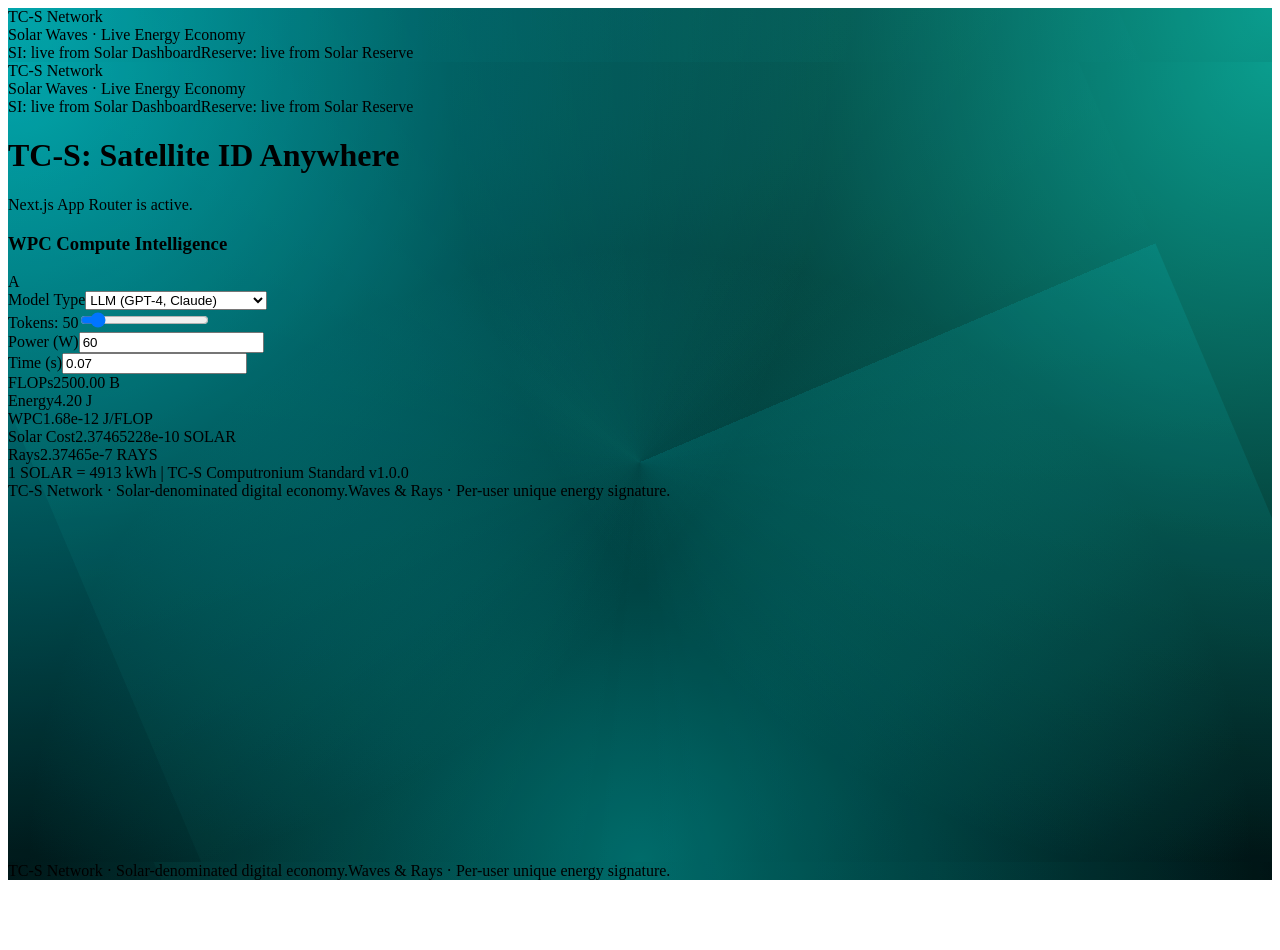
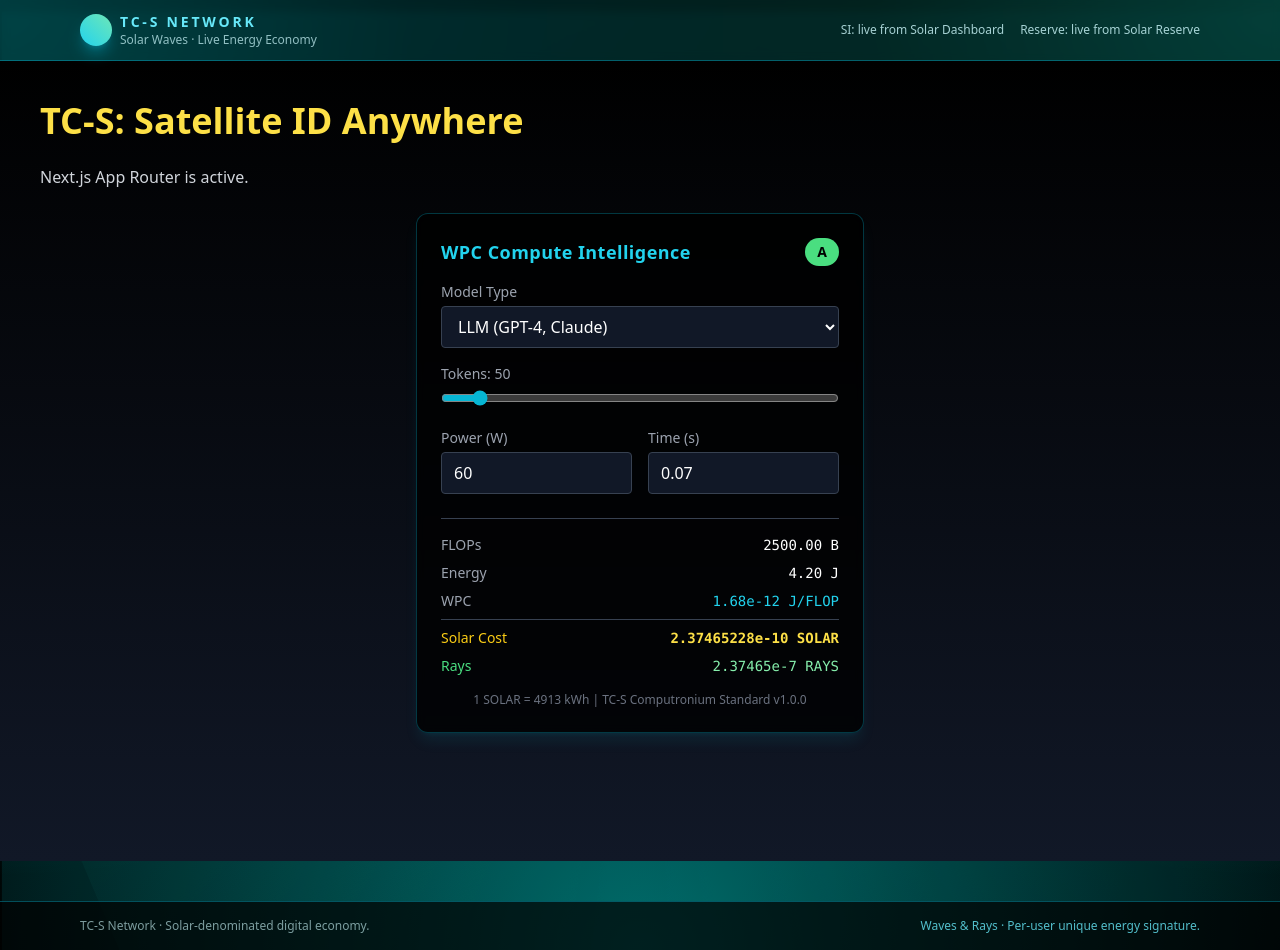
Before and after one commit to tdfranklin101-ui/TC-S-Network-Satellite-ID-Anywhere, a Next.js app: page / in a window 1280 px wide. Before the commit the page ends 888 px from the top, so only its background shows below. Built offline with nearby package versions, Linux system fonts and the light colour scheme.

Commit message:
fix: Clean layout.tsx and remove src/ conflicts

```diff
--- a/app/layout.tsx
+++ b/app/layout.tsx
@@ -1,20 +1,17 @@
 import TCSFooter from "@/components/tcs/TCSFooter";
 import TCSTopNav from "@/components/tcs/TCSTopNav";
 import TCSSolarBackground from "@/components/tcs/TCSSolarBackground";
+import "./globals.css";
+
 export const metadata = {
-  title: "TC-S Application",
+  title: "TC-S Satellite ID Anywhere",
   description: "Part of the TC-S Network Constellation"
 };
 
-export default function RootLayout({ children }) {
+export default function RootLayout({ children }: { children: React.ReactNode }) {
   return (
     <html lang="en">
       <body>
-      <TCSSolarBackground>
-        <div className="min-h-screen flex flex-col">
-          <TCSTopNav />
-          <div className="flex-1">
-
         <TCSSolarBackground>
           <div className="min-h-screen flex flex-col">
             <TCSTopNav />
@@ -24,11 +21,6 @@ export default function RootLayout({ children }) {
             <TCSFooter />
           </div>
         </TCSSolarBackground>
-
-          </div>
-          <TCSFooter />
-        </div>
-      </TCSSolarBackground>
       </body>
     </html>
   );
```
Lines whose indentation alone changed are shown as unchanged.
